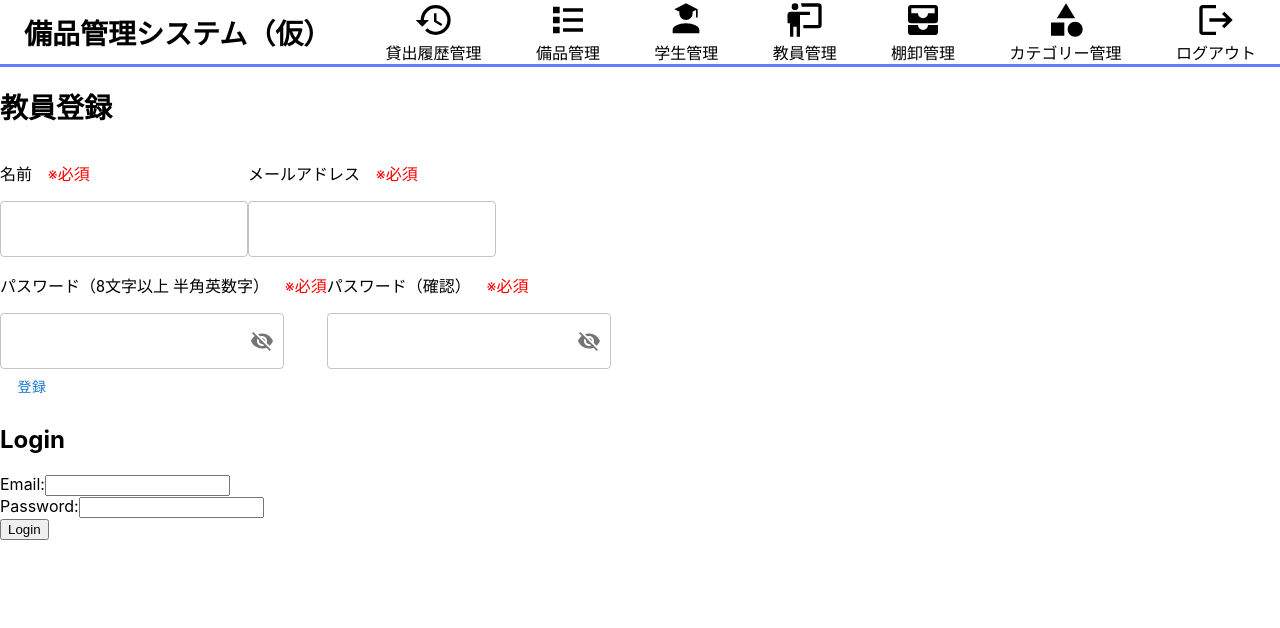
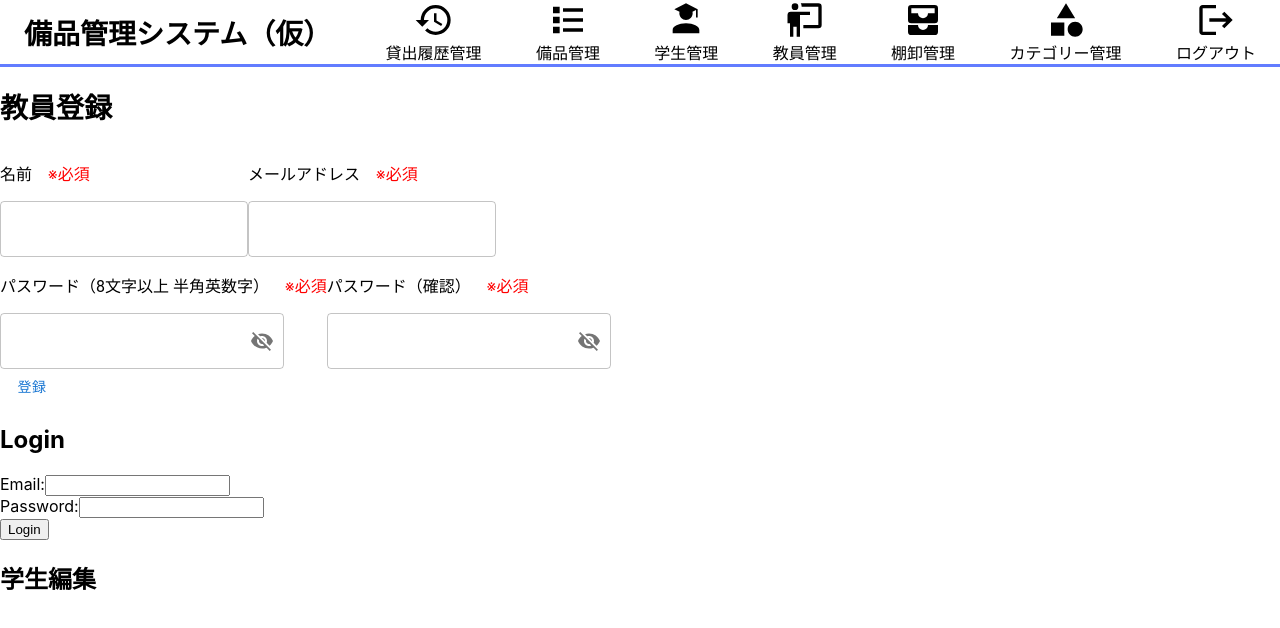
Before and after one commit to takumiTakahata/equipment_management_system, a React (Create React App) app in the folder equipment_management_app/: page /student_edit in a window 1280 px wide. Shown: the top 628 px of the page. Built offline with nearby package versions, Linux system fonts and the light colour scheme.

Commit message:
学生編集ページ作成・route設定

```diff
--- /dev/null
+++ b/equipment_management_app/src/components/student_edit.tsx
@@ -0,0 +1,9 @@
+function StudentEdit() {
+  return (
+    <div>
+      <h2>学生編集</h2>
+    </div>
+  );
+}
+
+export default StudentEdit;
--- a/equipment_management_app/src/routes/admin_route.tsx
+++ b/equipment_management_app/src/routes/admin_route.tsx
@@ -10,6 +10,7 @@ import DepartmentList from "../components/department_list";
 import DepartmentRegister from "../components/department_register";
 import DepartmentEdit from "../components/department_edit";
 import StudentList from "../components/student_list";
+import StudentEdit from "../components/student_edit";
 
 function AdminRoute() {
   return (
@@ -37,6 +38,8 @@ function AdminRoute() {
         <Route path="/department_edit" element={<DepartmentEdit />} />
         {/* 学生一覧画面 */}
         <Route path="/student_list" element={<StudentList />} />
+        {/* 学生編集画面 */}
+        <Route path="/student_edit" element={<StudentEdit />} />
       </Routes>
     </div>
   );
```
